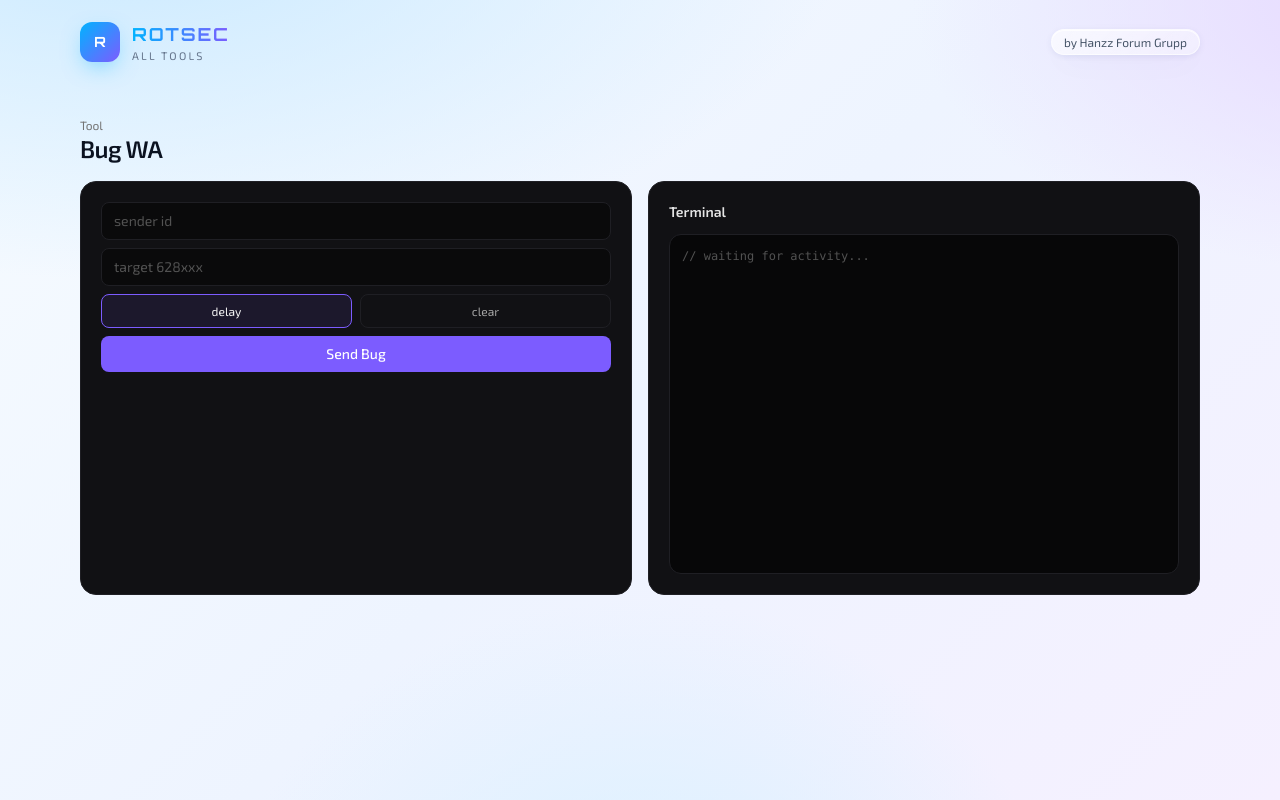
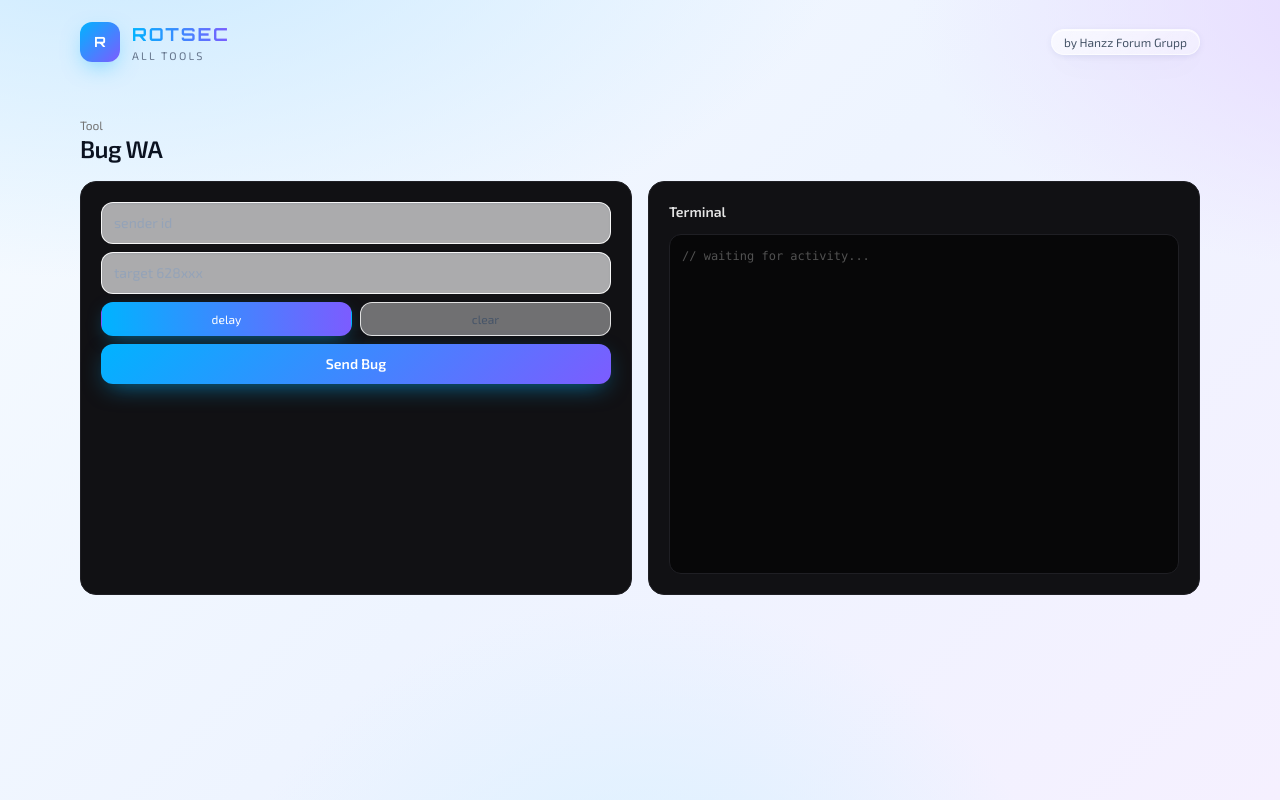
Before and after one commit to hanzcodereal/prokit, a Next.js app: page /t/bug in a window 1280 px wide. Built offline with nearby package versions, Linux system fonts and the light colour scheme.

Commit message:
Update ToolForm.tsx

```diff
--- a/src/components/ToolForm.tsx
+++ b/src/components/ToolForm.tsx
@@ -37,7 +37,7 @@ export default function ToolForm({ fields, buttonLabel = "Run", extra, onSubmit
           placeholder={f.placeholder}
           value={values[f.name] || ""}
           onChange={(e) => setValues((v) => ({ ...v, [f.name]: e.target.value }))}
-          className="w-full rounded-lg border border-[#1f1f24] bg-[#0a0a0b] px-3 py-2 text-sm text-neutral-200 placeholder:text-neutral-600 focus:border-[#7c5cff] focus:outline-none"
+          className="neon-input w-full rounded-xl px-3 py-2.5 text-sm text-slate-800 placeholder:text-slate-400"
         />
       ))}
 
@@ -48,8 +48,10 @@ export default function ToolForm({ fields, buttonLabel = "Run", extra, onSubmit
               key={t}
               type="button"
               onClick={() => setBugType(t)}
-              className={`flex-1 rounded-lg border px-3 py-2 text-xs transition ${
-                bugType === t ? "border-[#7c5cff] bg-[#7c5cff]/10 text-neutral-100" : "border-[#1f1f24] text-neutral-400"
+              className={`flex-1 rounded-xl border px-3 py-2 text-xs transition ${
+                bugType === t
+                  ? "border-transparent bg-gradient-to-r from-[#00b3ff] to-[#7c5cff] text-white shadow-[0_6px_20px_-8px_rgba(0,179,255,0.7)]"
+                  : "border-white/80 bg-white/40 text-slate-600 hover:border-[#00b3ff]/50"
               }`}
             >
               {t}
@@ -65,8 +67,10 @@ export default function ToolForm({ fields, buttonLabel = "Run", extra, onSubmit
               key={t}
               type="button"
               onClick={() => setSenderMode(t)}
-              className={`flex-1 rounded-lg border px-3 py-2 text-xs transition ${
-                senderMode === t ? "border-[#7c5cff] bg-[#7c5cff]/10 text-neutral-100" : "border-[#1f1f24] text-neutral-400"
+              className={`flex-1 rounded-xl border px-3 py-2 text-xs transition ${
+                senderMode === t
+                  ? "border-transparent bg-gradient-to-r from-[#00b3ff] to-[#7c5cff] text-white shadow-[0_6px_20px_-8px_rgba(0,179,255,0.7)]"
+                  : "border-white/80 bg-white/40 text-slate-600 hover:border-[#00b3ff]/50"
               }`}
             >
               {t}
@@ -78,7 +82,7 @@ export default function ToolForm({ fields, buttonLabel = "Run", extra, onSubmit
       <button
         type="submit"
         disabled={busy}
-        className="w-full rounded-lg bg-[#7c5cff] px-3 py-2 text-sm font-medium text-white transition hover:bg-[#6a4bff] disabled:opacity-50"
+        className="neon-btn w-full rounded-xl px-3 py-2.5 text-sm font-semibold"
       >
         {busy ? "Running..." : buttonLabel}
       </button>
```
